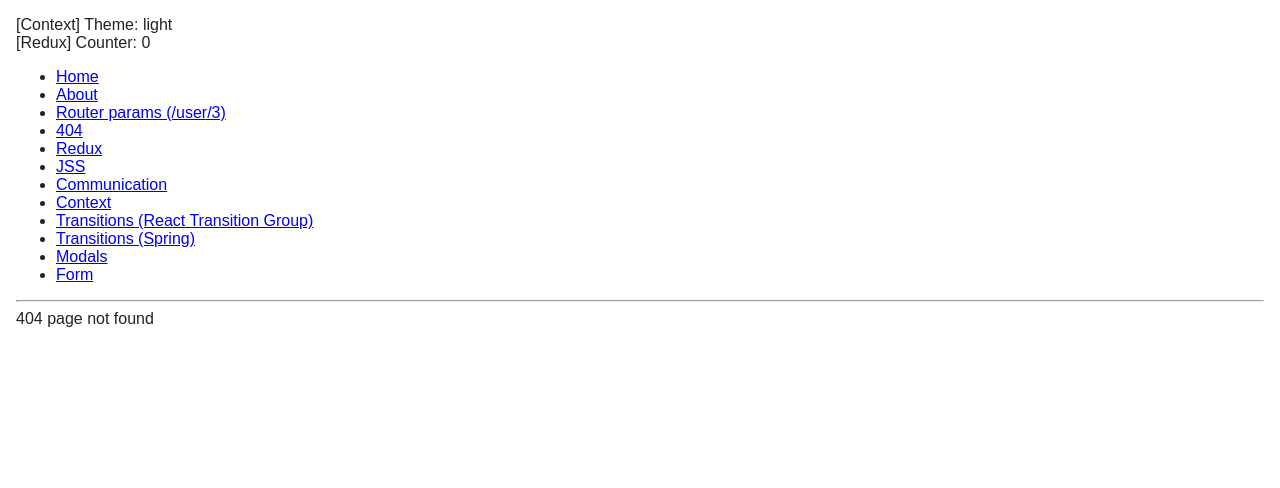
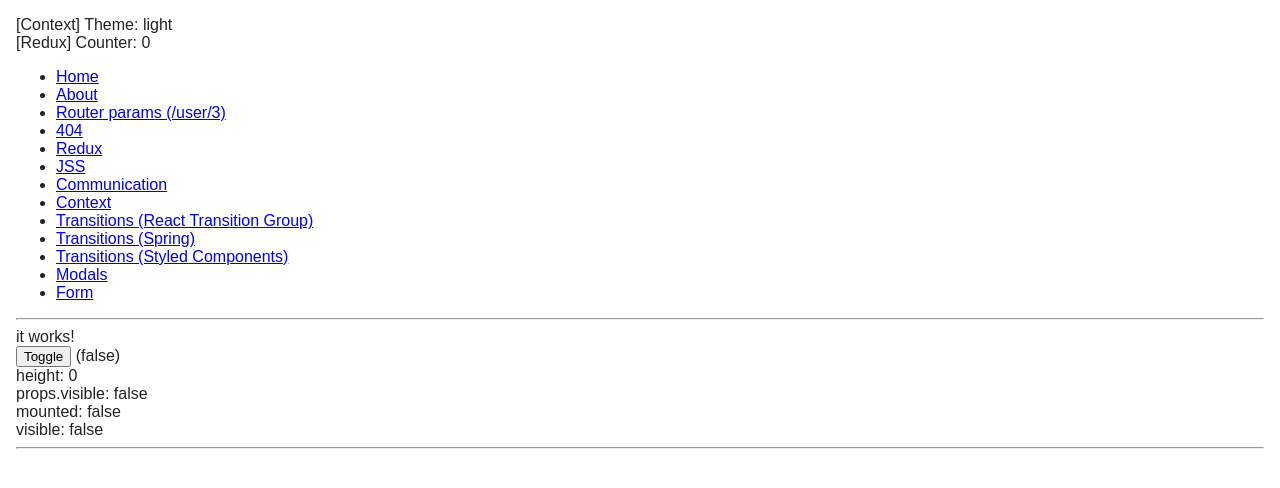
Before and after one commit to Ploppy3/react-test, a React (Create React App) app: page /transitions-styled-components in a window 1280 px wide. Shown: the top 488 px of the page. Built offline with nearby package versions, Linux system fonts and the light colour scheme.

Commit message:
many improvements

```diff
--- a/package.json
+++ b/package.json
@@ -24,6 +24,7 @@
     "react-spring": "^8.0.27",
     "react-transition-group": "^4.4.1",
     "redux": "^4.0.5",
+    "resize-observer-polyfill": "^1.5.1",
     "styled-components": "^5.2.1",
     "typescript": "^4.0.3",
     "web-vitals": "^0.2.4"
--- a/src/App.tsx
+++ b/src/App.tsx
@@ -14,11 +14,12 @@ import { Communication } from './components/Communication';
 import { User } from './components/User';
 import { Context } from './components/Context';
 import { AppContext } from './contexts/app.context';
-import { Animations } from 'components/Transitions';
+import { TransitionReactGroup } from 'components/TransitionReactGroup';
 import { About } from 'components/About';
 import { TransitionsSpring } from 'components/transitions-spring/TransitionsSpring';
 import { Modals } from 'components/Modals';
 import { Form } from 'components/Form';
+import { TransitionsStyledComponents } from 'components/TransitionsStyledComponents';
 
 function App() {
 
@@ -61,10 +62,13 @@ function App() {
             <Link to="/context">Context</Link>
           </li>
           <li>
-            <Link to="/transitions">Transitions (React Transition Group)</Link>
+            <Link to="/transitions-react-group">Transitions (React Transition Group)</Link>
           </li>
           <li>
             <Link to="/transitions-spring">Transitions (Spring)</Link>
+          </li>
+          <li>
+            <Link to="/transitions-styled-components">Transitions (Styled Components)</Link>
           </li>
           <li>
             <Link to="/modals">Modals</Link>
@@ -82,8 +86,9 @@ function App() {
           <Route exact path="/communication" component={Communication} />
           <Route exact path="/user/:id" component={User} />
           <Route exact path="/context" component={Context} />
-          <Route exact path="/transitions" component={Animations} />
+          <Route exact path="/transitions-react-group" component={TransitionReactGroup} />
           <Route exact path="/transitions-spring" component={TransitionsSpring} />
+          <Route exact path="/transitions-styled-components" component={TransitionsStyledComponents} />
           <Route exact path="/modals" component={Modals} />
           <Route exact path="/form" component={Form} />
           <Route component={NotFound} />
--- /dev/null
+++ b/src/components/CollapseTransition3.tsx
@@ -0,0 +1,62 @@
+import { Fragment, ReactNode, useEffect, useRef, useState } from 'react';
+import ResizeObserver from 'resize-observer-polyfill';
+import styled from 'styled-components';
+
+const Div = styled.div<{ height: number; visible: boolean; }>`
+  overflow: hidden;
+  transition: ${(props) => props.visible
+    ? 'height .25s ease, opacity .25s .25s ease'
+    : 'height .25s .25s ease, opacity .25s ease'
+  };
+  height: ${(props) => props.visible ? props.height + 'px' : 0};
+  opacity: ${(props) => props.visible ? 1 : 0};
+`;
+
+export const CollapseTransition3 = (props: { visible: boolean, children: ReactNode; }) => {
+
+  const ref = useRef<HTMLDivElement>(null);
+  const [height, setHeight] = useState(0);
+  const duration = 500;
+  const [mounted, setMounted] = useState(props.visible);
+  const [visible, setVisible] = useState(props.visible);
+
+  useEffect(() => {
+    const ro = new ResizeObserver(([entries]) => {
+      setHeight(entries.target.scrollHeight);
+    });
+    if (ref.current) {
+      ro.observe(ref.current);
+    }
+    return () => ro.disconnect();
+  }, [mounted]);
+
+  useEffect(() => {
+    let timeout: NodeJS.Timeout;
+    if (props.visible) {
+      setMounted(true);
+      requestAnimationFrame(() => setVisible(true));
+    } else {
+      setVisible(false);
+      timeout = setTimeout(() => {
+        setMounted(props.visible);
+      }, duration);
+    }
+    return () => timeout && clearTimeout(timeout);
+  }, [props.visible]);
+
+  return (
+    <Fragment>
+      <div>height: {height}</div>
+      <div>props.visible: {props.visible ? 'true' : 'false'}</div>
+      <div>mounted: {mounted ? 'true' : 'false'}</div>
+      <div>visible: {visible ? 'true' : 'false'}</div>
+      {
+        mounted &&
+        <Div ref={ref} visible={visible} height={height}>
+          {props.children}
+        </Div>
+      }
+      <hr />
+    </Fragment>
+  );
+};
--- a/src/components/CollapseTransitionWithAddedDiv.tsx
+++ b/src/components/CollapseTransitionJss.tsx
@@ -29,7 +29,7 @@ const useStyles = createUseStyles({
   }),
 });
 
-export const CollapseTransitionWithAddedDiv = (props: { visible: boolean, children: any; }) => {
+export const CollapseTransitionJss = (props: { visible: boolean, children: any; }) => {
 
   const [height, setHeight] = useState(0);
 
--- /dev/null
+++ b/src/components/Toggler.tsx
@@ -0,0 +1,11 @@
+import { Fragment, ReactNode, useState } from 'react';
+
+export const Toggler = (props: { children: (state: boolean) => ReactNode; }) => {
+  const [state, setState] = useState(false);
+  return (
+    <Fragment>
+      <button onClick={() => setState(!state)}>Toggle</button> ({state ? 'true' : 'false'})
+      { props.children(state)}
+    </Fragment>
+  );
+};
--- a/src/components/Transitions.tsx
+++ b/src/components/TransitionReactGroup.tsx
@@ -1,8 +1,8 @@
 
 import { useState } from 'react';
-import { CollapseTransitionWithAddedDiv } from './CollapseTransitionWithAddedDiv';
+import { CollapseTransitionJss } from './CollapseTransitionJss';
 
-export function Animations() {
+export function TransitionReactGroup() {
 
   const [visible, setVisible] = useState(false);
 
@@ -25,9 +25,9 @@ export function Animations() {
       <hr />
       <div>Collapse transition with mount/unmount</div>
       <ToggleButton visible={visible} setVisible={setVisible}></ToggleButton>
-      <CollapseTransitionWithAddedDiv visible={visible}>
+      <CollapseTransitionJss visible={visible}>
         <div>test children</div>
-      </CollapseTransitionWithAddedDiv>
+      </CollapseTransitionJss>
 
       <hr />
 
--- /dev/null
+++ b/src/components/TransitionsStyledComponents.tsx
@@ -0,0 +1,18 @@
+import { CollapseTransition3 } from "components/CollapseTransition3";
+import { Toggler } from "components/Toggler";
+import { Fragment } from "react";
+
+export const TransitionsStyledComponents = () => {
+  return (
+    <Fragment>
+      <div>it works!</div>
+      <Toggler>
+        {(state) =>
+          <CollapseTransition3 visible={state}>
+            <div>Test</div>
+          </CollapseTransition3>
+        }
+      </Toggler>
+    </Fragment>
+  );
+};
--- /dev/null
+++ b/src/components/transitions-spring/SpringCollapse.tsx
@@ -0,0 +1,42 @@
+import { ReactNode } from 'react';
+import { Transition } from 'react-spring/renderprops';
+
+const ACCORDION_VERTICAL = {
+  from: {
+    height: 0,
+    opacity: 0,
+  } as any,
+  enter: [
+    {
+      height: 'auto',
+    },
+    {
+      opacity: 1,
+    },
+  ] as any,
+  leave: [
+    {
+      opacity: 0,
+    },
+    {
+      height: 0,
+    },
+  ] as any,
+};
+
+export function SpringCollapse(props: { visible: boolean; children: ReactNode; }) {
+  return (
+    <Transition
+      items={props.visible}
+      config={{ duration: 250 }}
+      from={ACCORDION_VERTICAL.from}
+      enter={ACCORDION_VERTICAL.enter}
+      leave={ACCORDION_VERTICAL.leave}>
+      {
+        v => v && (_props =>
+          <div style={_props}>{props.children}</div>
+        )
+      }
+    </Transition>
+  );
+};
--- /dev/null
+++ b/src/components/transitions-spring/SpringCollapse2.tsx
@@ -0,0 +1,38 @@
+import { ReactNode } from 'react';
+import { useTransition, animated } from 'react-spring';
+
+export function SpringCollapse2(props: { visible: boolean; children: ReactNode; }) {
+
+  const transitions = useTransition(props.visible, null, {
+    from: {
+      height: 0,
+      opacity: 0,
+    },
+    enter: [
+      {
+        height: 'auto',
+      },
+      {
+        opacity: 1,
+      },
+    ],
+    leave: [
+      {
+        opacity: 0,
+      },
+      {
+        height: 0,
+      },
+    ],
+  });
+
+  return (
+    <>
+      {
+        transitions.map(({ item, key, props }) =>
+          item && <animated.div style={props}>It works!</animated.div>
+        )
+      }
+    </>
+  );
+};
--- a/src/components/transitions-spring/TransitionsSpring.tsx
+++ b/src/components/transitions-spring/TransitionsSpring.tsx
@@ -1,8 +1,8 @@
 import { useState } from 'react';
 import { animated, useSpring } from 'react-spring';
-import { Transition } from 'react-spring/renderprops';
 import { createUseStyles } from 'react-jss';
-import { ACCORDION_VERTICAL } from 'components/transitions-spring/animations';
+import { SpringCollapse } from 'components/transitions-spring/SpringCollapse';
+import { SpringCollapse2 } from 'components/transitions-spring/SpringCollapse2';
 
 const useStyles = createUseStyles({
   section: {
@@ -14,29 +14,41 @@ export function TransitionsSpring() {
 
   const classes = useStyles();
 
-  const [isVisible, setVisible] = useState(false);
+  const [visible, setVisible] = useState(false);
+  const [visible2, setVisible2] = useState(false);
 
   const props = useSpring({ opacity: 1, from: { opacity: 0 } });
 
   return (
     <>
-      <animated.div style={props}>I will fade in on mount</animated.div>
+      <animated.div style={props}>I will fade-in on mount</animated.div>
       <hr />
       <div>
-        <button onClick={() => { setVisible(!isVisible); }}>Toggle (current: {isVisible ? 'true' : 'false'})</button>
+        <ToggleButton visible={visible} setVisible={setVisible}></ToggleButton>
       </div>
       <div className={classes.section}>
-        <Transition
-          items={isVisible}
-          config={{ duration: 250 }}
-          from={ACCORDION_VERTICAL.from}
-          enter={ACCORDION_VERTICAL.enter}
-          leave={ACCORDION_VERTICAL.leave}>
-          {v => v && (props =>
-            <div style={props}>It works! (keyframes - 2 stages - mount/dismount)</div>
-          )}
-        </Transition>
+        <SpringCollapse visible={visible}>
+          It works! (keyframes - 2 stages - mount/dismount)
+        </SpringCollapse>
       </div>
+      <hr />
+      <div>
+        <ToggleButton visible={visible2} setVisible={setVisible2}></ToggleButton>
+      </div>
+      <div className={classes.section}>
+        <SpringCollapse2 visible={visible2}>
+          It works! (keyframes - 2 stages - mount/dismount)
+        </SpringCollapse2>
+      </div>
+      <hr />
     </>
   );
 };
+
+function ToggleButton(props: { visible: boolean, setVisible: (number: boolean) => void; }) {
+  return (
+    <>
+      <button onClick={() => { props.setVisible(!props.visible); }}>Toggle</button> ({ props.visible ? 'true' : 'false'})
+    </>
+  );
+}
--- a/src/components/transitions-spring/animations.ts
+++ /dev/null
@@ -1,22 +0,0 @@
-export const ACCORDION_VERTICAL = {
-  from: {
-    height: 0,
-    opacity: 0,
-  } as any,
-  enter: [
-    {
-      height: 'auto',
-    },
-    {
-      opacity: 1,
-    },
-  ] as any,
-  leave: [
-    {
-      opacity: 0,
-    },
-    {
-      height: 0,
-    },
-  ] as any,
-};
```
Also changed, not shown: 1 other file (tests, documents, lock files or other folders).
